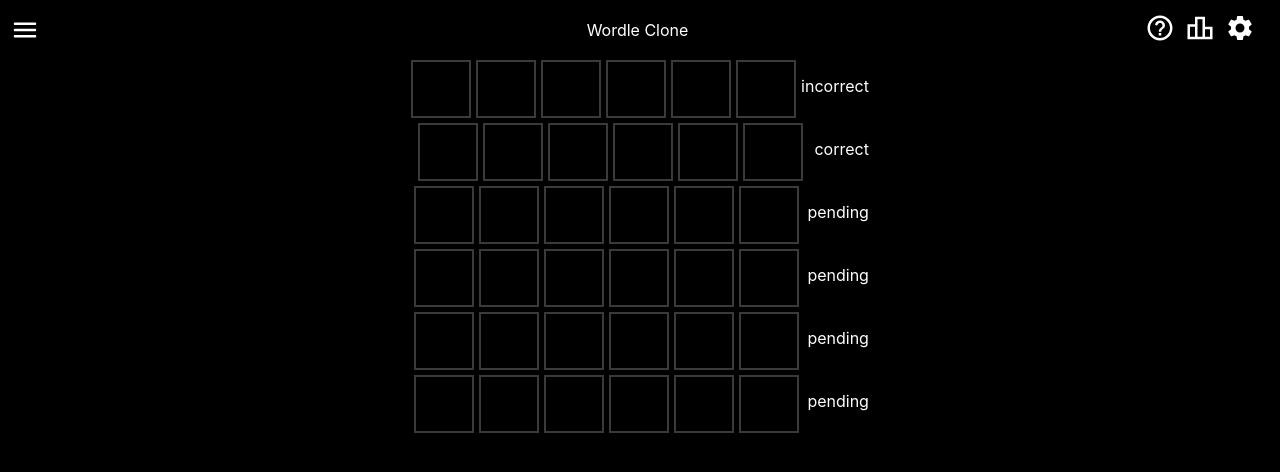
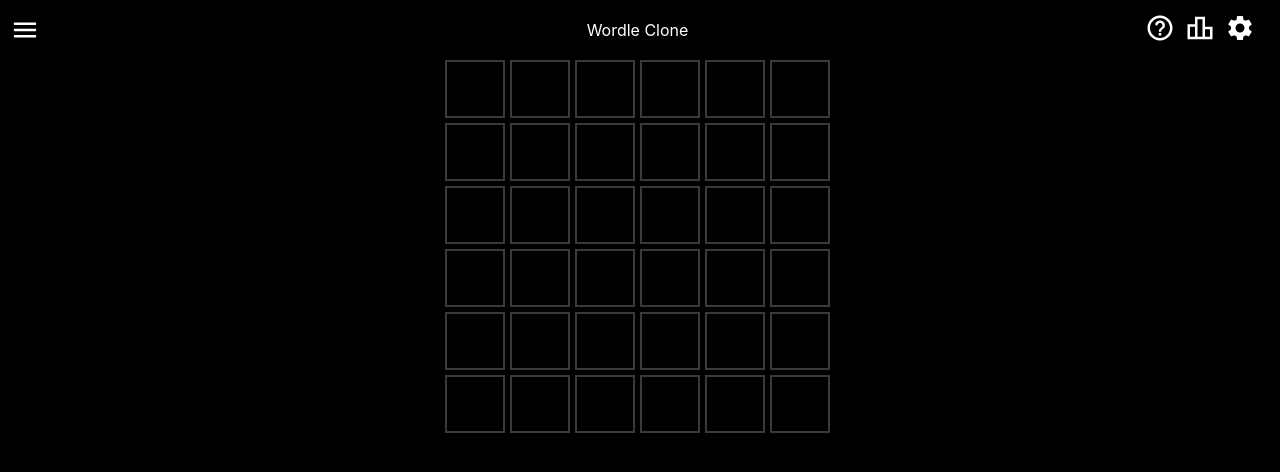
Before and after one commit to bhavyaverma08/wordle-clone, a React (Create React App) app: page / in a window 1280 px wide. Shown: the top 472 px of the page. Built offline with nearby package versions, Linux system fonts and the light colour scheme.

Commit message:
ADD fixed logic for press-enter key

```diff
--- a/src/js/components/WordRow.jsx
+++ b/src/js/components/WordRow.jsx
@@ -1,4 +1,4 @@
-import React from "react";
+import React, { useRef } from "react";
 import WordleLetter from "./WordleLetter";
 
 const WordRow = (props) => {
@@ -9,17 +9,24 @@
     ans_word,
     userWordArr,
     handleChangeLetter,
+    word_index,
+    handlePressEnter,
+    otpinputref,
   } = props;
+
   return (
     <div style={{ display: "flex", margin: "0px 0px 5px 0px" }}>
       <WordleLetter
         word_letters={word_letters}
-        word={ans_word}
+        userWordArr={userWordArr}
+        word_index={word_index}
+        ans_word={ans_word}
         handleChangeLetter={handleChangeLetter}
         word_obj={word_obj}
         word_status={word_status}
+        handlePressEnter={handlePressEnter}
+        otpinputref={otpinputref}
       />
-      <p style={{ color: "#fff" }}> {word_status}</p>
     </div>
   );
 };
--- a/src/js/components/WordleLetter.jsx
+++ b/src/js/components/WordleLetter.jsx
@@ -10,29 +10,36 @@
 };
 
 const WordleLetter = (props) => {
-  const { word_letters, word, handleChangeLetter, word_obj, word_status } =
-    props;
-  let [otpfields, setOtpFields] = useState(word_letters);
-  let otpinputref = useRef([]);
-
-  console.log("word_status", word_status);
+  const {
+    word_letters,
+    ans_word,
+    handleChangeLetter,
+    word_obj,
+    word_status,
+    userWordArr,
+    word_index,
+    handlePressEnter,
+    otpinputref,
+  } = props;
+  let [wordFields, setwordFields] = useState(word_letters);
+  let inputRefs = useRef([]);
 
   const handleOtp = (e, index) => {
     const numericValue = e.target.value.replace(/D/g, "");
     const singleDigitValue = numericValue.slice(0, 1);
-    let copyotpfields = [...otpfields];
-    copyotpfields[index] = singleDigitValue;
-    if (index < otpfields.length - 1 && singleDigitValue) {
-      otpinputref.current[index + 1].focus();
+    let copywordFields = [...wordFields];
+    copywordFields[index] = singleDigitValue;
+    if (index < wordFields.length - 1 && singleDigitValue) {
+      inputRefs.current[index + 1].focus();
     }
-    setOtpFields(copyotpfields);
+    setwordFields(copywordFields);
   };
 
   const getStatus = (input_letter, index) => {
-    const letter_position = word_letters.findIndex((el) => el === input_letter);
-    if (word_status === "pending") {
+    const letter_position = ans_word.findIndex((el) => el === input_letter);
+    if (word_status === "pending" || word_status === "active") {
       return "empty_letter";
-    } else if (word_letters[index] === input_letter) {
+    } else if (ans_word[index] === input_letter) {
       return "correct_letter";
     } else if (letter_position > -1) {
       return "present_letter";
@@ -42,25 +49,32 @@
       return "empty_letter";
     }
   };
-
   const handleKeyDown = (e, index) => {
-    if (e.key === "Enter" && index === 5 && otpfields[index] !== "") {
-      alert("message");
+    if (e.key === "Enter" && index === 5 && wordFields[index] !== "") {
+      const getNewInput = inputRefs.current.find(
+        (el) => el.id === "0" + "pending"
+      );
+      handlePressEnter(word_index, wordFields, otpinputref);
       return;
     }
     if (e.key === "Backspace") {
       e.preventDefault();
-      let copyotpfields = [...otpfields];
+      let copyotpfields = [...wordFields];
       copyotpfields[index] = "";
-      setOtpFields(copyotpfields);
+      setwordFields(copyotpfields);
       if (index > 0) {
-        otpinputref.current[index - 1].focus();
+        inputRefs.current[index - 1].focus();
       }
-    } else if (e.key === "ArrowRight" && index < otpfields.length - 1) {
-      otpinputref.current[index + 1].focus();
+    } else if (e.key === "ArrowRight" && index < wordFields.length - 1) {
+      inputRefs.current[index + 1].focus();
     } else if (e.key === "ArrowLeft" && index > 0) {
-      otpinputref.current[index - 1].focus();
+      inputRefs.current[index - 1].focus();
     }
+  };
+
+  const isInputDisabled = () => {
+    if (word_status !== "active") return true;
+    else return false;
   };
 
   return (
@@ -73,22 +87,23 @@
         margin: "auto",
       }}
     >
-      {otpfields.map((_, index) => {
+      {wordFields.map((_, index) => {
         return (
           <input
+            id={index + word_status}
             key={index}
             onKeyDown={(e) => handleKeyDown(e, index)}
-            // disabled={word_status !== "pending"}
-            ref={(el) => (otpinputref.current[index] = el)}
+            disabled={isInputDisabled()}
+            ref={(el) => (inputRefs.current[index] = el)}
             onChange={(e) => handleOtp(e, index)}
-            value={otpfields[index]}
+            value={wordFields[index]}
             type="text"
             style={{
               width: "52px",
               height: "52px",
-              background: colorMapping[getStatus(otpfields[index], index)],
+              background: colorMapping[getStatus(wordFields[index], index)],
               border:
-                getStatus(otpfields[index], index) === "empty_letter"
+                getStatus(wordFields[index], index) === "empty_letter"
                   ? `2px solid ${theme.palette.primary.main}`
                   : `2px solid transparent`,
               color: "#fff",
--- a/src/js/pages/GamePage.jsx
+++ b/src/js/pages/GamePage.jsx
@@ -1,4 +1,4 @@
-import React, { useEffect, useState } from "react";
+import React, { useEffect, useRef, useState } from "react";
 import Header from "../components/Header";
 import WordleLetter from "../components/WordleLetter";
 import WordRow from "../components/WordRow";
@@ -6,7 +6,7 @@
 const initial_word_array = [
   {
     value: ["", "", "", "", "", ""],
-    status: "pending",
+    status: "active",
   },
   {
     value: ["", "", "", "", "", ""],
@@ -33,36 +33,68 @@
 const GamePage = () => {
   const word = "camera";
   const word_arr = word.split("");
-  const user_word_array = [
-    {
-      value: ["m", "a", "r", "k", "e", "t"],
-      status: "incorrect",
-    },
-    {
-      value: ["c", "a", "m", "e", "r", "a"],
-      status: "correct",
-    },
-    {
-      value: ["", "", "", "", "", ""],
-      status: "pending",
-    },
-    {
-      value: ["", "", "", "", "", ""],
-      status: "pending",
-    },
-    {
-      value: ["", "", "", "", "", ""],
-      status: "pending",
-    },
-    {
-      value: ["", "", "", "", "", ""],
-      status: "pending",
-    },
-  ];
   const [userWordArr, setUserWordArr] = useState(initial_word_array);
+  const otpinputref = useRef([]);
+  const [currentWordIndex, setCurrentWordIndex] = useState(0);
+
+  // Defining Lodash variable
+  const _ = require("lodash");
+
+  const isWordCorrect = (user_Arr) => {
+    return _.isEqual(user_Arr, word_arr);
+  };
+
   useEffect(() => {
-    setUserWordArr(user_word_array);
-  }, []);
+    updateRefForNextWord(currentWordIndex);
+  }, [currentWordIndex]);
+
+  const updateRefForNextWord = (currentWordIndex) => {
+    if (
+      currentWordIndex !== -1 &&
+      otpinputref &&
+      otpinputref.current &&
+      otpinputref.current[currentWordIndex]
+    ) {
+      // If found and otpinputref is properly initialized, focus on the first input of the next pending word
+      otpinputref.current[
+        currentWordIndex
+      ].childNodes[0].childNodes[0].childNodes[0].focus();
+    }
+  };
+
+  const handlePressEnter = (word_index, currentArray, otpinputref) => {
+    const copyArr = [...userWordArr];
+    let updatedObject;
+    let updatedArr;
+    let nextObject = { value: ["", "", "", "", "", ""], status: "active" };
+
+    if (!isWordCorrect(currentArray)) {
+      updatedObject = { value: currentArray, status: "incorrect" };
+    }
+    if (isWordCorrect(currentArray)) {
+      updatedObject = { value: currentArray, status: "correct" };
+    }
+
+    const leftItems = copyArr.slice(0, word_index);
+    const rightItems = copyArr.slice(word_index + 2);
+
+    if (word_index === 0) {
+      updatedArr = [updatedObject, nextObject, ...rightItems];
+    } else if (word_index === 5) {
+      updatedArr = [...leftItems, updatedObject];
+    } else {
+      updatedArr = [...leftItems, updatedObject, nextObject, ...rightItems];
+    }
+
+    // Set the updated array
+    setUserWordArr(updatedArr);
+
+    // Find the index of the next active word
+    const nextPendingWordIndex = updatedArr.findIndex(
+      (word) => word.status === "active" && word.value[0] === ""
+    );
+    setCurrentWordIndex(nextPendingWordIndex);
+  };
 
   function isValidAlphabet(letter) {
     // Regular expression to match only a single alphabetic character
@@ -84,8 +116,6 @@
     } else return;
   };
 
-  console.log("userWordArr", userWordArr);
-
   return (
     <div>
       <Header />
@@ -93,15 +123,23 @@
         style={{ width: "100vw", display: "flex", justifyContent: "center" }}
       >
         <div>
-          {userWordArr.map((word_obj) => (
+          {userWordArr.map((word_obj, index) => (
+            <div
+              id={index + word_obj.status}
+              ref={(el) => (otpinputref.current[index] = el)}
+            >
               <WordRow
                 word_obj={word_obj}
                 word_letters={word_obj.value}
                 word_status={word_obj.status}
                 ans_word={word_arr}
+                otpinputref={otpinputref}
+                word_index={index}
+                handlePressEnter={handlePressEnter}
                 userWordArr={userWordArr}
                 handleChangeLetter={handleChangeLetter}
               />
+            </div>
           ))}
         </div>
       </div>
```
Also changed, not shown: src/js/components/OTPgenerator.jsx (deleted, +0 -96 lines). Lines whose indentation alone changed are shown as unchanged.
